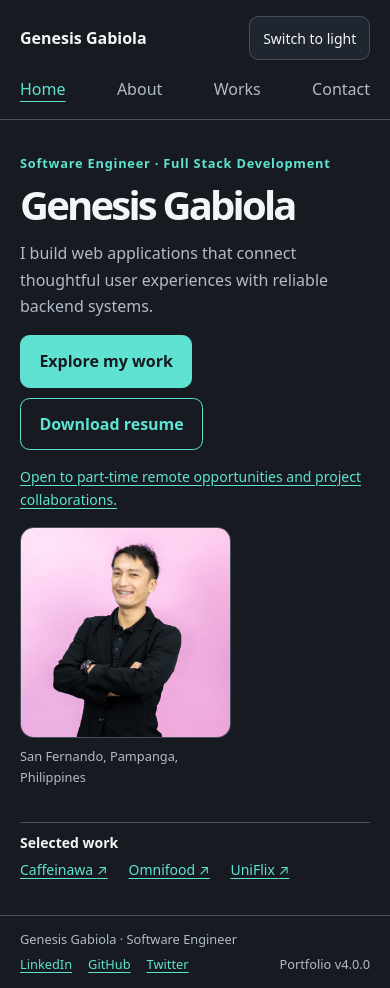
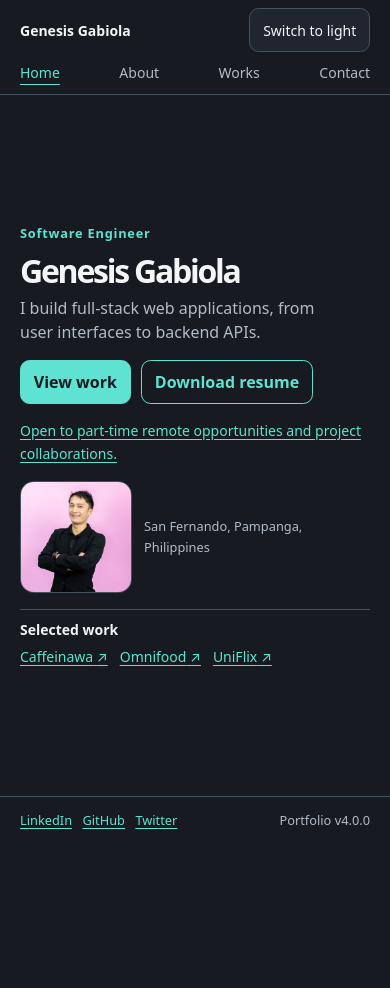
Before and after one commit to gbgabiola/gbgabiola.github.io, a Next.js app: page / in a window 390 px wide. After the commit the page ends 844 px from the top, so only its background shows below. Built offline with nearby package versions, Linux system fonts and the light colour scheme.

Commit message:
fix: fit portfolio pages on compact viewports

```diff
--- a/src/app/contact/page.tsx
+++ b/src/app/contact/page.tsx
@@ -15,7 +15,7 @@ export default function ContactPage() {
       <div className={styles.grid}>
         <section aria-labelledby="contact-heading">
           <p className="eyebrow">Contact</p>
-          <h1 id="contact-heading" className="display-heading">Let’s work together.</h1>
+          <h1 id="contact-heading" className="display-heading">Let’s talk.</h1>
           <p className="intro-copy">{profile.availability}</p>
           <a className={buttons.primary} href={`mailto:${profile.email}`}>
             Email me <span className={styles.arrow} aria-hidden="true">↗</span>
--- a/src/app/globals.css
+++ b/src/app/globals.css
@@ -106,6 +106,24 @@ p {
   color: var(--muted);
   font-size: clamp(1rem, 2vw, 1.3rem);
 }
+@media (max-width: 720px), (max-height: 600px) {
+  .container:has(> .viewport-page) {
+    padding-block: 0.9rem;
+  }
+
+  .viewport-page {
+    gap: 1rem;
+  }
+
+  .display-heading {
+    font-size: clamp(2rem, 7vw, 3.5rem);
+  }
+
+  .intro-copy {
+    margin-block: 0.65rem;
+    line-height: 1.5;
+  }
+}
 .skip-link {
   position: fixed;
   z-index: 20;
--- a/src/app/page.module.css
+++ b/src/app/page.module.css
@@ -61,6 +61,12 @@
   list-style: none;
 }
 
+@media (min-width: 721px) and (max-height: 600px) {
+  .photo {
+    width: min(100%, 42svh);
+  }
+}
+
 @media (max-width: 720px) {
   .hero {
     grid-template-columns: 1fr;
@@ -68,7 +74,23 @@
   }
 
   .photo {
-    width: min(100%, 17rem, 25svh);
+    display: flex;
+    align-items: center;
+    gap: 0.75rem;
+    width: 100%;
     justify-self: start;
   }
+
+  .photo img {
+    width: min(7rem, 18svh);
+  }
+
+  .photo figcaption {
+    margin: 0;
+  }
+
+  .projects,
+  .projects ul {
+    column-gap: 0.75rem;
+  }
 }
--- a/src/app/page.tsx
+++ b/src/app/page.tsx
@@ -15,11 +15,11 @@ export default function HomePage() {
     <div className="viewport-page">
       <section className={styles.hero} aria-labelledby="home-heading">
         <div>
-          <p className="eyebrow">{profile.role} · {profile.specialization}</p>
+          <p className="eyebrow">{profile.role}</p>
           <h1 id="home-heading" className="display-heading">{profile.name}</h1>
-          <p className="intro-copy">{profile.summary}</p>
+          <p className="intro-copy">I build full-stack web applications, from user interfaces to backend APIs.</p>
           <div className={styles.actions}>
-            <Link href="/works" className={buttons.primary}>Explore my work</Link>
+            <Link href="/works" className={buttons.primary}>View work</Link>
             <ResumeLink />
           </div>
           <p className={styles.availability}>
@@ -32,7 +32,7 @@ export default function HomePage() {
             alt={profile.name}
             width={360}
             height={360}
-            sizes="(max-width: 720px) 272px, 360px"
+            sizes="(max-width: 720px) 112px, 360px"
             preload
           />
           <figcaption>{profile.location}</figcaption>
--- a/src/components/layout/site-footer.module.css
+++ b/src/components/layout/site-footer.module.css
@@ -2,7 +2,7 @@
   display: flex;
   flex-wrap: wrap;
   justify-content: space-between;
-  gap: 0.25rem 1.25rem;
+  gap: 0.25rem 0.75rem;
   max-width: var(--container);
   width: 100%;
   margin-inline: auto;
@@ -20,7 +20,7 @@
 .footer ul {
   display: flex;
   flex-wrap: wrap;
-  gap: 0.25rem 1rem;
+  gap: 0.25rem 0.65rem;
   list-style: none;
   padding: 0;
 }
--- a/src/components/layout/site-footer.tsx
+++ b/src/components/layout/site-footer.tsx
@@ -5,9 +5,6 @@ import styles from './site-footer.module.css';
 export default function SiteFooter() {
   return (
     <footer className={styles.footer}>
-      <p>
-        {profile.name} · {profile.role}
-      </p>
       <ul aria-label="Social links">
         {profile.socialLinks.map(({ label, href }) => (
           <li key={href}>
--- a/src/components/layout/site-header.module.css
+++ b/src/components/layout/site-header.module.css
@@ -38,6 +38,16 @@
   text-underline-offset: 0.4em;
 }
 @media (max-width: 640px) {
+  .inner {
+    padding-block: 0.5rem;
+    gap: 0.45rem;
+  }
+
+  .brand,
+  .nav a {
+    font-size: 0.875rem;
+  }
+
   .nav {
     order: 3;
     width: 100%;
--- a/src/components/ui/button.module.css
+++ b/src/components/ui/button.module.css
@@ -4,7 +4,7 @@
   justify-content: center;
   align-items: center;
   min-height: 2.75rem;
-  padding: 0.75rem 1.15rem;
+  padding: 0.45rem 0.8rem;
   border: 1px solid var(--primary);
   border-radius: 0.6rem;
   text-decoration: none;
```
